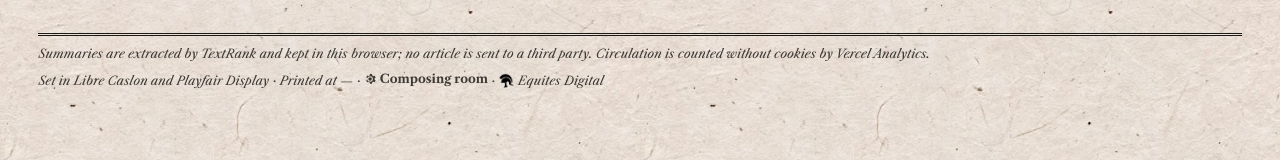
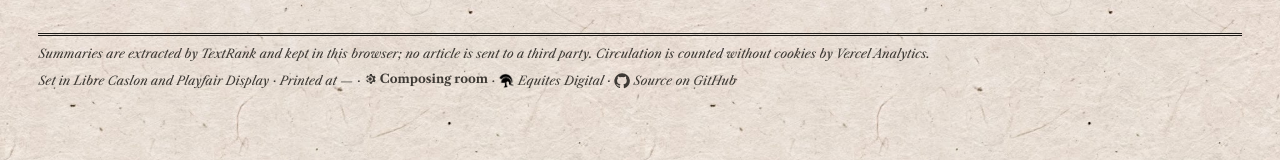
Before and after one commit to artus/newzpage, a Next.js app: page /wire in a window 1280 px wide. Shown: the part 523-683 px from the top of the page. Built offline with nearby package versions, Linux system fonts and the light colour scheme; a web font is replaced by a local one.

Commit message:
A friendlier README with a demo, and a link to the source in the colophon
The README now opens with what Newzpage is and why it exists, shows it at work,
and keeps the technical notes in a section of their own. The colophon links to
the repository on GitHub, beside the publisher.

```diff
--- a/src/components/colophon.tsx
+++ b/src/components/colophon.tsx
@@ -1,5 +1,6 @@
 import Link from "next/link";
 import CogIcon from "./cog-icon";
+import GitHubIcon from "./github-icon";
 import { clock } from "@/lib/util/time";
 
 export default function Colophon({ printedAt }: { printedAt?: Date }) {
@@ -25,6 +26,11 @@
           {/* eslint-disable-next-line @next/next/no-img-element */}
           <img className="colophon__logo" src="/images/equites-digital.webp" alt="" width={570} height={570} />
           Equites Digital
+        </a>{" "}
+        ·{" "}
+        <a className="colophon__publisher" href="https://github.com/artus/newzpage" rel="noopener noreferrer">
+          <GitHubIcon />
+          Source on GitHub
         </a>
       </span>
     </footer>
--- /dev/null
+++ b/src/components/github-icon.tsx
@@ -0,0 +1,11 @@
+/** GitHub's mark, drawn in the current text colour, to mark the way to the source. */
+export default function GitHubIcon({ className = "colophon__logo" }: { className?: string }) {
+  return (
+    <svg className={className} viewBox="0 0 24 24" width="1em" height="1em" aria-hidden="true" focusable="false">
+      <path
+        fill="currentColor"
+        d="M12 .5a11.5 11.5 0 0 0-3.64 22.41c.58.1.79-.25.79-.56v-2c-3.2.7-3.88-1.37-3.88-1.37-.52-1.33-1.28-1.69-1.28-1.69-1.05-.71.08-.7.08-.7 1.16.08 1.77 1.19 1.77 1.19 1.03 1.77 2.7 1.26 3.36.96.1-.75.4-1.26.73-1.55-2.55-.29-5.24-1.28-5.24-5.69 0-1.26.45-2.29 1.19-3.09-.12-.29-.52-1.46.11-3.05 0 0 .97-.31 3.17 1.18a11 11 0 0 1 5.77 0c2.2-1.49 3.17-1.18 3.17-1.18.63 1.59.23 2.76.11 3.05.74.8 1.19 1.83 1.19 3.09 0 4.42-2.69 5.39-5.26 5.68.41.36.78 1.06.78 2.14v3.17c0 .31.21.67.8.56A11.5 11.5 0 0 0 12 .5Z"
+      />
+    </svg>
+  );
+}
```
Also changed, not shown: 3 other files (tests, documents, lock files or other folders).
